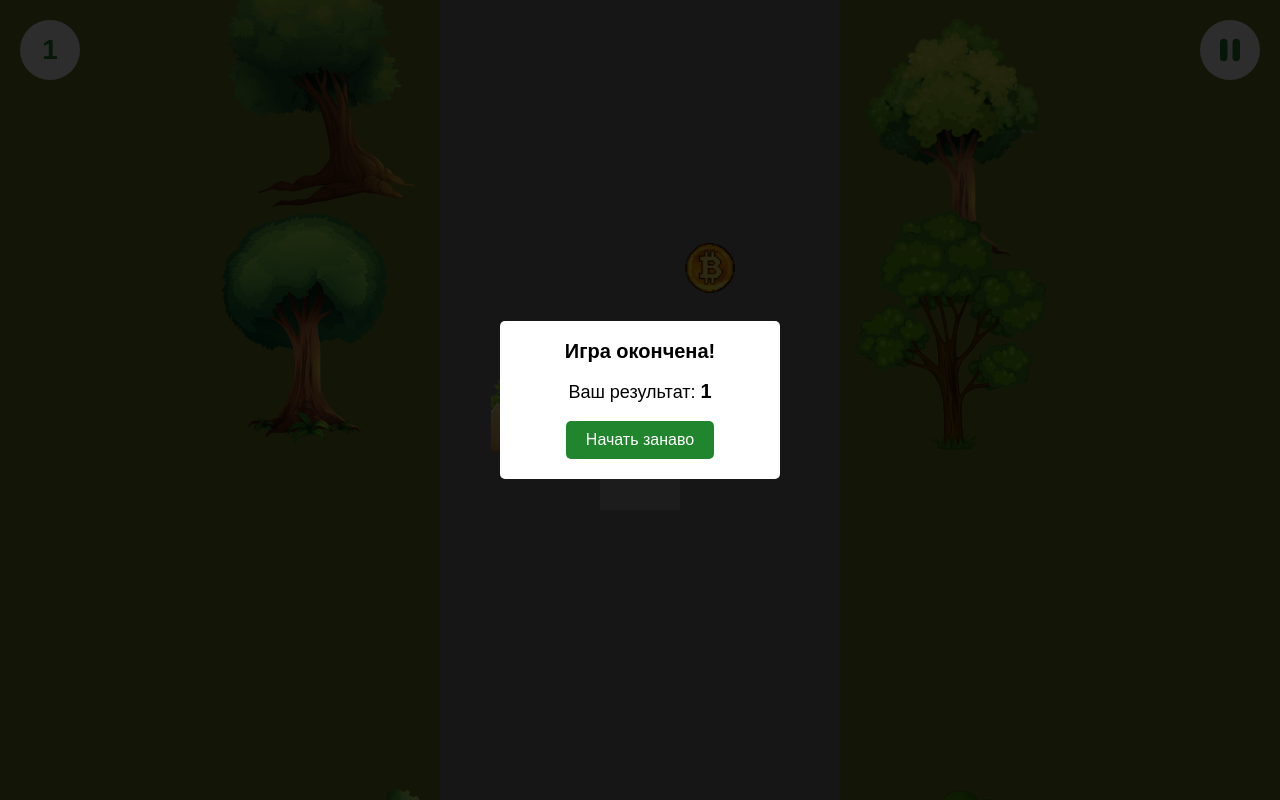
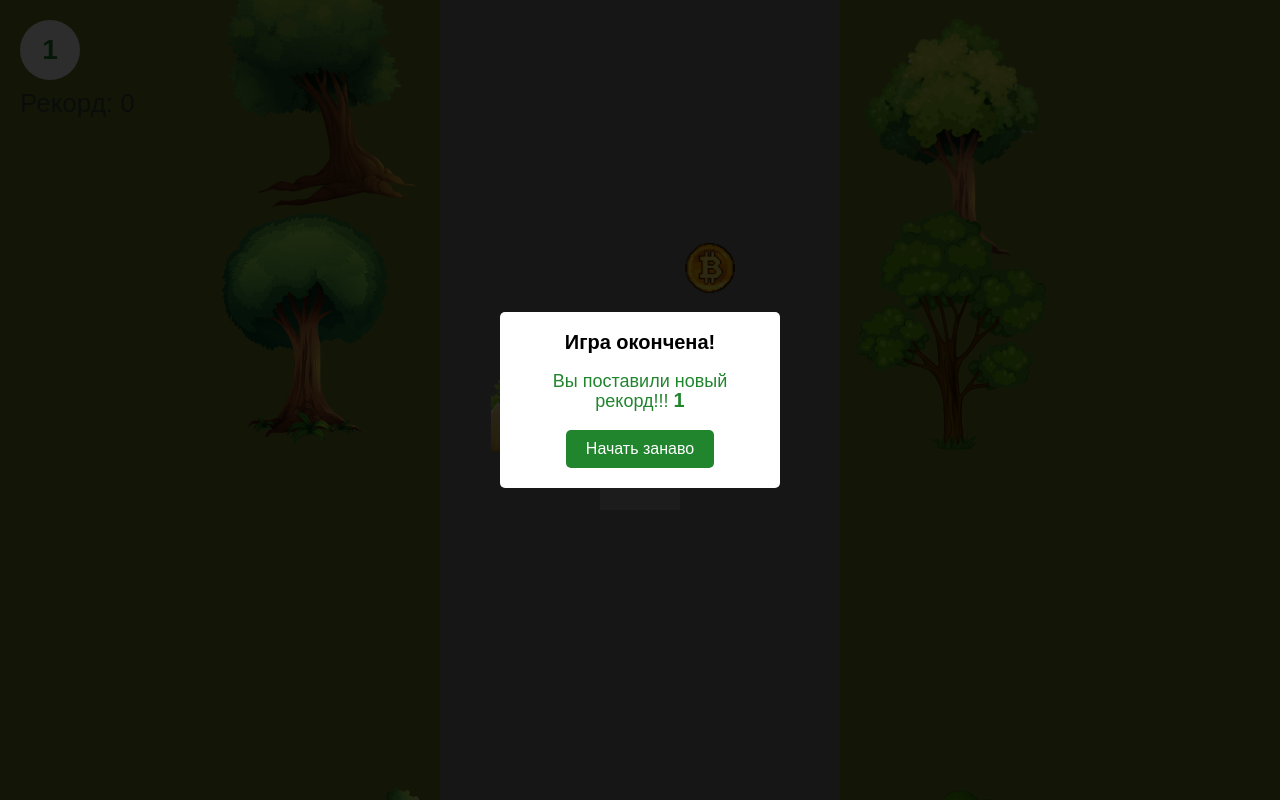
Before and after one commit to SlawaSlawa/for-portfolio-racing-game, a plain HTML site: page index.html in a window 1280 px wide. Drawn offline with Linux system fonts and the light colour scheme; grey boxes are pictures that could not be loaded.

Commit message:
added render record

```diff
--- a/css/style.css
+++ b/css/style.css
@@ -112,6 +112,15 @@ body {
     z-index: 50;
 }
 
+.old-record {
+    position: absolute;
+    top: 90px;
+    left: 20px;
+    font-size: 26px;
+    color: rgb(57, 66, 59);
+    z-index: 50;
+}
+
 .danger {
     position: absolute;
     top: -480px;
@@ -161,9 +170,14 @@ body {
 .result__text {
     margin-bottom: 20px;
 }
+.result__text--record {
+    display: none;
+    color: rgb(33, 133, 46);
+}
 .result__score {
     font-size: 20px;
     font-weight: bold;
+    color: rgb(33, 133, 46);
 }
 .restart-btn {
     padding: 10px 20px;
--- a/index.html
+++ b/index.html
@@ -47,6 +47,9 @@
                     <img src="images/car.png" alt="Car" class="car" />
                 </div>
                 <div class="score">0</div>
+                <div class="old-record">
+                    Рекорд: <span class="old-record__num">0</span>
+                </div>
                 <button class="start-btn">
                     <svg
                         class="start-btn__icon start-btn__icon--active"
@@ -80,6 +83,14 @@
                     <p class="result__text">
                         Ваш результат: <span class="result__score">100</span>
                     </p>
+                    <p class="result__text">
+                        Рекорд
+                        <span class="result__score" id="record">100</span>
+                    </p>
+                    <p class="result__text result__text--record">
+                        Вы поставили новый рекорд!!!
+                        <span class="result__score">100</span>
+                    </p>
                     <button class="restart-btn">Начать занаво</button>
                 </div>
             </div>
--- a/js/main.js
+++ b/js/main.js
@@ -11,6 +11,13 @@ const score = document.querySelector(".score");
 const result = document.querySelector(".result");
 const resultScore = document.querySelector(".result__score");
 const restartBtn = document.querySelector(".restart-btn");
+const recordEl = document.querySelector("#record");
+const resultText = document.querySelectorAll(".result__text");
+const newRecordTextWrapper = document.querySelector(".result__text--record");
+const newRecordText = document.querySelector(
+    ".result__text--record .result__score"
+);
+const oldRecord = document.querySelector(".old-record__num");
 
 const treesList = [];
 const speed = 3;
@@ -18,8 +25,11 @@ const step = 5;
 const bgHeight = bg.clientHeight;
 const roadWidth = road.clientWidth;
 
+const record = localStorage.getItem("racing-game-record") || 0;
 let scoreCounter = 0;
 let isStop = false;
+
+oldRecord.textContent = record;
 
 const carInfo = {
     currentX: car.offsetLeft,
@@ -240,8 +250,19 @@ function hasCollision(elementInfo) {
 }
 
 function renderResult() {
+    const currentScore = scoreCounter;
+
     result.classList.add("result--active");
     resultScore.textContent = scoreCounter;
+    recordEl.textContent = record;
+    startBtn.style.display = "none";
+
+    if (record < currentScore) {
+        localStorage.setItem("racing-game-record", currentScore);
+        newRecordText.textContent = currentScore;
+        resultText.forEach((item) => (item.style.display = "none"));
+        newRecordTextWrapper.style.display = "block";
+    }
 }
 
 startBtn.addEventListener("click", () => {
```
